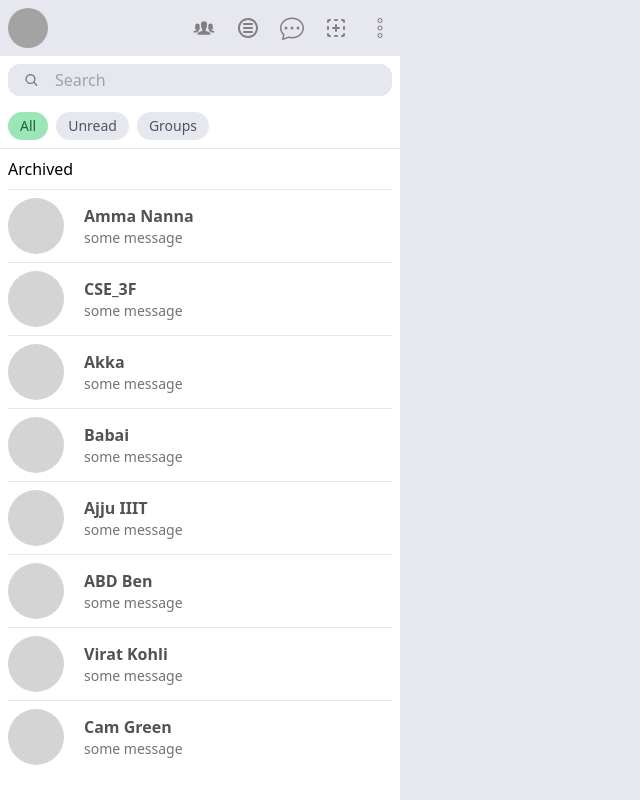
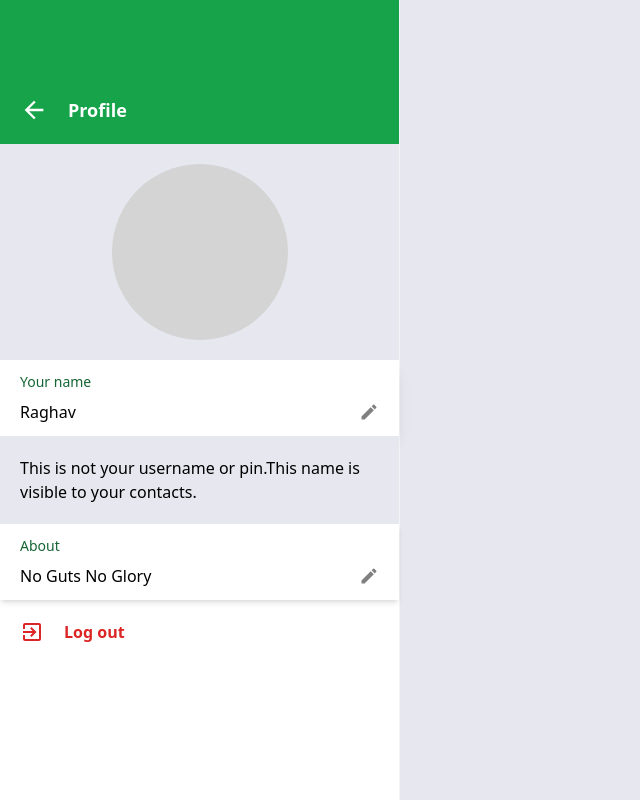
Before and after one commit to raghav369r/chat-here, a React (Vite) app: page / in a window 1280 px wide. Both pictures are taken after a click on the element 28 px from the left and 28 px from the top of the page. Shown: the whole page, without its empty margins (0-640 px from the left). Built offline with nearby package versions, Linux system fonts and the light colour scheme.

Commit message:
added menu, profile and settings components

```diff
--- a/package.json
+++ b/package.json
@@ -12,6 +12,7 @@
   "dependencies": {
     "autoprefixer": "^10.4.19",
     "postcss": "^8.4.38",
+    "prop-types": "^15.8.1",
     "react": "^18.2.0",
     "react-dom": "^18.2.0",
     "react-icons": "^5.2.1",
--- a/src/App.jsx
+++ b/src/App.jsx
@@ -5,8 +5,8 @@ import Home from "./components/Home";
 const App = () => {
   return (
     <div className="">
-      <Routes>
-        <Route path="/" element={<Home />} />
+      <Routes >
+        <Route  path="/" element={<Home />} />
         <Route path="/hlo" element={<h1>hello</h1>} />
       </Routes>
     </div>
--- a/src/components/AllChats.jsx
+++ b/src/components/AllChats.jsx
@@ -1,4 +1,4 @@
-import { CiMenuKebab } from "react-icons/ci";
+import { BsThreeDotsVertical } from "react-icons/bs";
 import { IoIosPeople } from "react-icons/io";
 import { CgMenuRound } from "react-icons/cg";
 import { BsChatDots } from "react-icons/bs";
@@ -6,10 +6,15 @@ import { TbNewSection } from "react-icons/tb";
 import { IoSearch } from "react-icons/io5";
 import { useState } from "react";
 import Chat from "./Chat";
+import Status from "./Status";
+import Profile from "./Profile";
+import Settings from "./Settings";
+import Menu from "./Menu";
 
 const AllChats = () => {
   const [cat, setCat] = useState(0);
   const [chat, setChat] = useState(-1);
+  const [menu, setMenu] = useState("");
   const data = [
     "Amma Nanna",
     "CSE_3F",
@@ -22,10 +27,13 @@ const AllChats = () => {
   ];
   const category = ["All", "Unread", "Groups"];
   return (
-    <div className="flex h-[100vh]">
-      <div className="flex flex-col w-1/2 min-w-[300px] max-w-[400px] h-full">
-        <TopNavbar />
-        <div className="m-2 flex bg-bgprimary rounded-xl items-center px-2">
+    <div className="flex h-[100vh] select-none">
+      <div className="relative flex flex-col w-1/2 min-w-[300px] max-w-[400px] h-full">
+        {menu === "status" && <Status setMenu={setMenu} />}
+        {menu === "profile" && <Profile setMenu={setMenu} />}
+        {menu === "settings" && <Settings setMenu={setMenu} />}
+        <TopNavbar menu={menu} setMenu={setMenu} />
+        <div className="m-2 flex bg-bgprimary rounded-lg items-center px-2">
           <IoSearch color="gray" className="ml-2" />
           <input
             className="w-full px-4 py-1 bg-bgprimary outline-none"
@@ -50,14 +58,22 @@ const AllChats = () => {
         <div className="px-2 flex flex-col h-full overflow-y-scroll">
           <div className="flex w-full py-2">Archived</div>
           {data.map((ele, ind) => (
-            <div key={ind} className={"border-t py-2 "+(chat===ind?"bg-neutral-100":"")}>
+            <div
+              key={ind}
+              className={
+                "border-t py-2 " + (chat === ind ? "bg-neutral-100" : "")
+              }
+            >
               <div className="flex gap-4 items-center">
                 <div className="w-16">
                   <div className="size-14 bg-neutral-300 rounded-full cursor-pointer" />
                 </div>
                 <div
                   className="p-1 cursor-pointer w-full"
-                  onClick={() => setChat(ind)}
+                  onClick={() => {
+                    setChat(ind);
+                    setMenu("");
+                  }}
                 >
                   <h1 className="font-semibold text-neutral-600 ">{ele}</h1>
                   <p className="text-sm text-neutral-500">some message</p>
@@ -76,16 +92,43 @@ const AllChats = () => {
 
 export default AllChats;
 
-const TopNavbar = () => {
+// eslint-disable-next-line react/prop-types
+const TopNavbar = ({ menu, setMenu }) => {
   return (
     <div className="flex w-full justify-between items-center p-2 bg-bgprimary ">
-      <div className="size-10 rounded-full bg-neutral-400" />
+      <div
+        className="size-10 rounded-full bg-neutral-400"
+        onClick={() => setMenu("profile")}
+      />
       <div className="flex gap-5 items-center ">
-        <IoIosPeople className="size-6" color="gray" />
-        <CgMenuRound className="size-6" color="gray" />
-        <BsChatDots className="size-6" color="gray" />
-        <TbNewSection className="size-6" color="gray" />
-        <CiMenuKebab className="size-6" color="gray" />
+        <IoIosPeople
+          className="size-6"
+          color="gray"
+          onClick={() => setMenu(menu === "" ? "community" : "")}
+        />
+        <CgMenuRound
+          className="size-6"
+          color="gray"
+          onClick={() => setMenu(menu === "" ? "status" : "")}
+        />
+        <BsChatDots
+          className="size-6"
+          color="gray"
+          onClick={() => setMenu(menu === "" ? "channels" : "")}
+        />
+        <TbNewSection
+          className="size-6"
+          color="gray"
+          onClick={() => setMenu(menu === "" ? "new" : "")}
+        />
+        <div className="relative">
+          <BsThreeDotsVertical
+            className="size-6"
+            color="gray"
+            onClick={() => setMenu(menu === "" ? "menu" : "")}
+          />
+          {menu === "menu" && <Menu setMenu={setMenu}/>}
+        </div>
       </div>
     </div>
   );
--- a/src/components/Chat.jsx
+++ b/src/components/Chat.jsx
@@ -5,7 +5,9 @@ import { FaPlus } from "react-icons/fa6";
 import { BsEmojiSmile } from "react-icons/bs";
 import Messages from "./Messages";
 import { useEffect, useState } from "react";
+import PropTypes from "prop-types";
 
+// eslint-disable-next-line react/prop-types
 const Chat = ({ ele }) => {
   const [data, setData] = useState([
     { r: "hi", time: "22:20" },
@@ -46,7 +48,7 @@ const Chat = ({ ele }) => {
   };
 
   return (
-    <div className="w-full flex flex-col h-[100vh]">
+    <div className="w-full flex flex-col h-[100vh] select-text">
       <div className="border-l border-neutral-300 flex justify-between bg-bgprimary p-2 h-fit items-center">
         <div className="flex items-center gap-4">
           <div className="size-10 rounded-full bg-neutral-300" />
@@ -79,4 +81,8 @@ const Chat = ({ ele }) => {
   );
 };
 
+Chat.PropTypes={
+  ele:PropTypes.string
+}
+
 export default Chat;
--- /dev/null
+++ b/src/components/Menu.jsx
@@ -0,0 +1,31 @@
+const Menu = ({ setMenu }) => {
+  return (
+    <div className="z-10 absolute top-full mt-1 min-w-[200px] right-0  bg-white rounded-md shadow-lg">
+      <ul className="flex flex-col items-start justify-center py-2">
+        <li className="cursor-pointer px-5 py-2 w-full hover:bg-bgprimary">
+          New group
+        </li>
+        <li className="cursor-pointer px-5 py-2 w-full hover:bg-bgprimary">
+          New comunity
+        </li>
+        <li className="cursor-pointer px-5 py-2 w-full hover:bg-bgprimary">
+          Starred messages
+        </li>
+        <li className="cursor-pointer px-5 py-2 w-full hover:bg-bgprimary">
+          Select chats
+        </li>
+        <li
+          className="cursor-pointer px-5 py-2 w-full hover:bg-bgprimary"
+          onClick={() => setMenu("settings")}
+        >
+          Settings
+        </li>
+        <li className="cursor-pointer px-5 py-2 w-full hover:bg-bgprimary">
+          Logout
+        </li>
+      </ul>
+    </div>
+  );
+};
+
+export default Menu;
--- /dev/null
+++ b/src/components/Profile.jsx
@@ -0,0 +1,53 @@
+import { IoMdArrowBack } from "react-icons/io";
+import { MdEdit } from "react-icons/md";
+import { FaCamera } from "react-icons/fa";
+import { MdExitToApp } from "react-icons/md";
+
+const Profile = ({ setMenu }) => {
+  return (
+    <div className="z-10 absolute top-0 left-0 w-full h-full flex flex-col bg-white border-r border-gray-100">
+      <div className="h-[18vh] bg-green-600 flex p-5">
+        <div
+          className="flex gap-5 items-end cursor-pointer"
+          onClick={() => setMenu("")}
+        >
+          <IoMdArrowBack className="size-7" color="white" />
+          <h1 className="font-semibold text-white text-lg">Profile</h1>
+        </div>
+      </div>
+      <div className="bg-bgprimary p-5 flex justify-center">
+        <div className="relative size-44 rounded-full bg-neutral-300 group cursor-pointer">
+          <div className="hidden group-hover:flex flex-col justify-center items-center size-full">
+            <FaCamera color="white" className="size-8" />
+            <h1 className="text-center text-sm text-white">
+              CHANGE PROFILE PHOTO
+            </h1>
+          </div>
+        </div>
+      </div>
+      <div className="px-5 py-3 shadow-lg">
+        <h1 className="text-green-800 text-sm pb-2 ">Your name</h1>
+        <div className="flex justify-between items-center">
+          <h1>Raghav</h1>
+          <MdEdit className="size-5" color="gray" />
+        </div>
+      </div>
+      <div className="p-5 bg-bgprimary">
+        This is not your username or pin.This name is visible to your contacts.
+      </div>
+      <div className="px-5 py-3 shadow-md">
+        <h1 className="text-green-800 text-sm pb-2">About</h1>
+        <div className="flex justify-between items-center">
+          <h1>No Guts No Glory</h1>
+          <MdEdit className="size-5" color="gray" />
+        </div>
+      </div>
+      <div className="m-5 flex items-center gap-5 cursor-pointer font-semibold text-red-600">
+        <MdExitToApp className="size-6"/>
+        <h1>Log out</h1>
+      </div>
+    </div>
+  );
+};
+
+export default Profile;
--- /dev/null
+++ b/src/components/Settings.jsx
@@ -0,0 +1,49 @@
+import { IoMdArrowBack } from "react-icons/io";
+import { MdEdit } from "react-icons/md";
+import { FaCamera } from "react-icons/fa";
+import { MdExitToApp } from "react-icons/md";
+import { IoSearch } from "react-icons/io5";
+
+const Settings = ({ setMenu }) => {
+  return (
+    <div className="z-10 absolute top-0 left-0 w-full h-full bg-white">
+      <div className="h-[18vh] bg-green-600 flex p-5">
+        <div
+          className="flex gap-5 items-end cursor-pointer"
+          onClick={() => setMenu("")}
+        >
+          <IoMdArrowBack className="size-7" color="white" />
+          <h1 className="font-semibold text-white text-lg">Settings</h1>
+        </div>
+      </div>
+      <div className="m-2 flex bg-bgprimary rounded-lg items-center px-2">
+        <IoSearch color="gray" className="ml-2" />
+        <input
+          className="w-full px-4 py-1 bg-bgprimary outline-none"
+          placeholder="Search Settings"
+        />
+      </div>
+      <div className="flex items-center p-3 gap-4">
+        <div className="size-24 bg-neutral-300 rounded-full" />
+        <div className="text-sm text-gray-600">
+          <h1>Raghav</h1>
+          <p>No guts No glory</p>
+        </div>
+      </div>
+      <ul className="">
+        <li className="flex gap-5 w-full px-8 py-3 hover:bg-neutral-200 border-b"><p>Account</p></li>
+        <li className="flex gap-5 w-full px-8 py-3 hover:bg-neutral-200 border-b"><p>Privacy</p></li>
+        <li className="flex gap-5 w-full px-8 py-3 hover:bg-neutral-200 border-b"><p>Chats</p></li>
+        <li className="flex gap-5 w-full px-8 py-3 hover:bg-neutral-200 border-b"><p>Notifications</p></li>
+        <li className="flex gap-5 w-full px-8 py-3 hover:bg-neutral-200 border-b"><p>Keyboard Shortcuts</p></li>
+        <li className="flex gap-5 w-full px-8 py-3 hover:bg-neutral-200 border-b"><p>Help</p></li>
+      </ul>
+      <div className="m-5 flex items-center gap-5 cursor-pointer font-semibold text-red-600">
+        <MdExitToApp className="size-6" />
+        <h1>Log out</h1>
+      </div>
+    </div>
+  );
+};
+
+export default Settings;
--- /dev/null
+++ b/src/components/Status.jsx
@@ -0,0 +1,11 @@
+const Status = ({ setMenu }) => {
+  return (
+    <div className="z-10 absolute top-0 left-0 w-full h-full bg-slate-700">
+      <h1 className="p-4" onClick={() => setMenu("")}>
+        close
+      </h1>
+    </div>
+  );
+};
+
+export default Status;
--- a/src/index.css
+++ b/src/index.css
@@ -23,6 +23,6 @@
 .triangleg{
   width: 0;
   height: 0;
-  border-left: 12px solid transparent;
-  border-bottom: 12px solid rgb(61, 151, 73);
+  border-left: 10px solid transparent;
+  border-bottom: 10px solid rgb(61, 151, 73);
 }
```
Also changed, not shown: src/components/Messages.jsx (+17 -6 lines), 1 other file (tests, documents, lock files or other folders).
